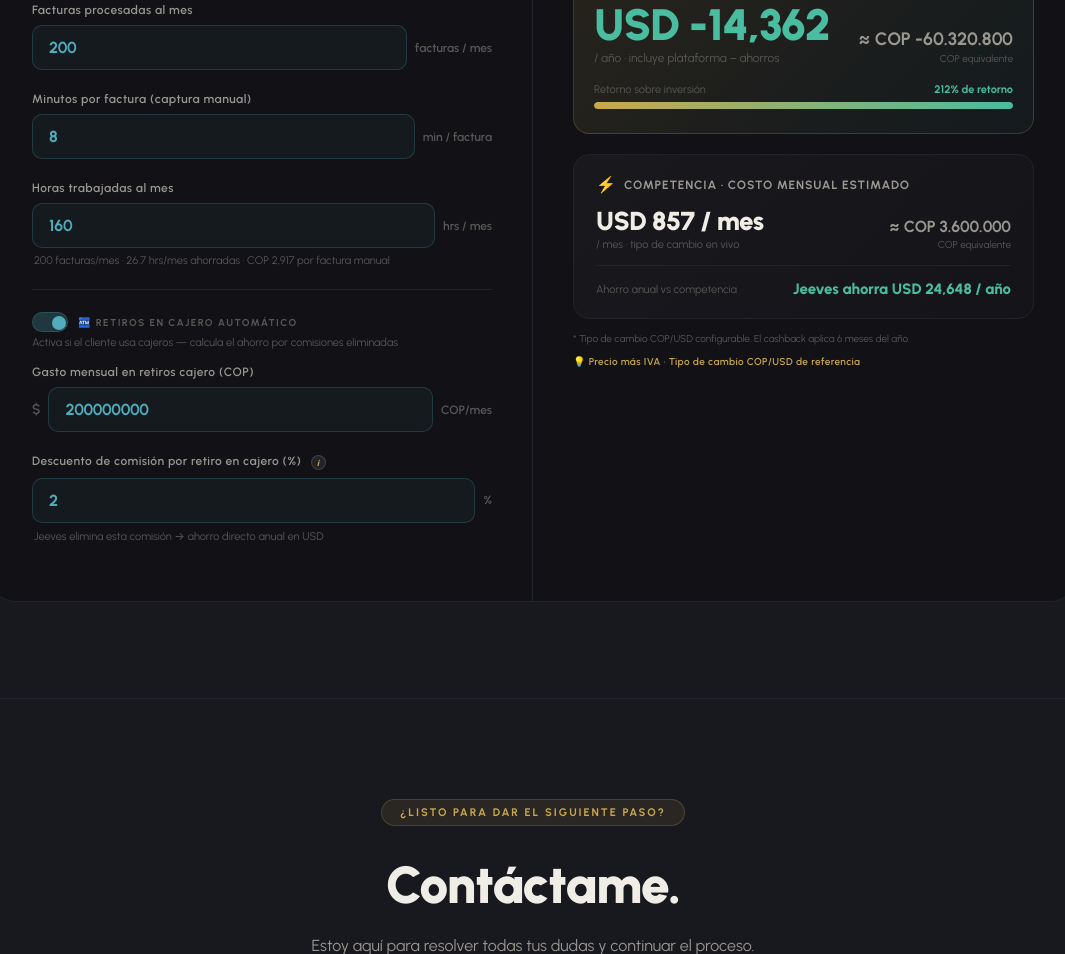
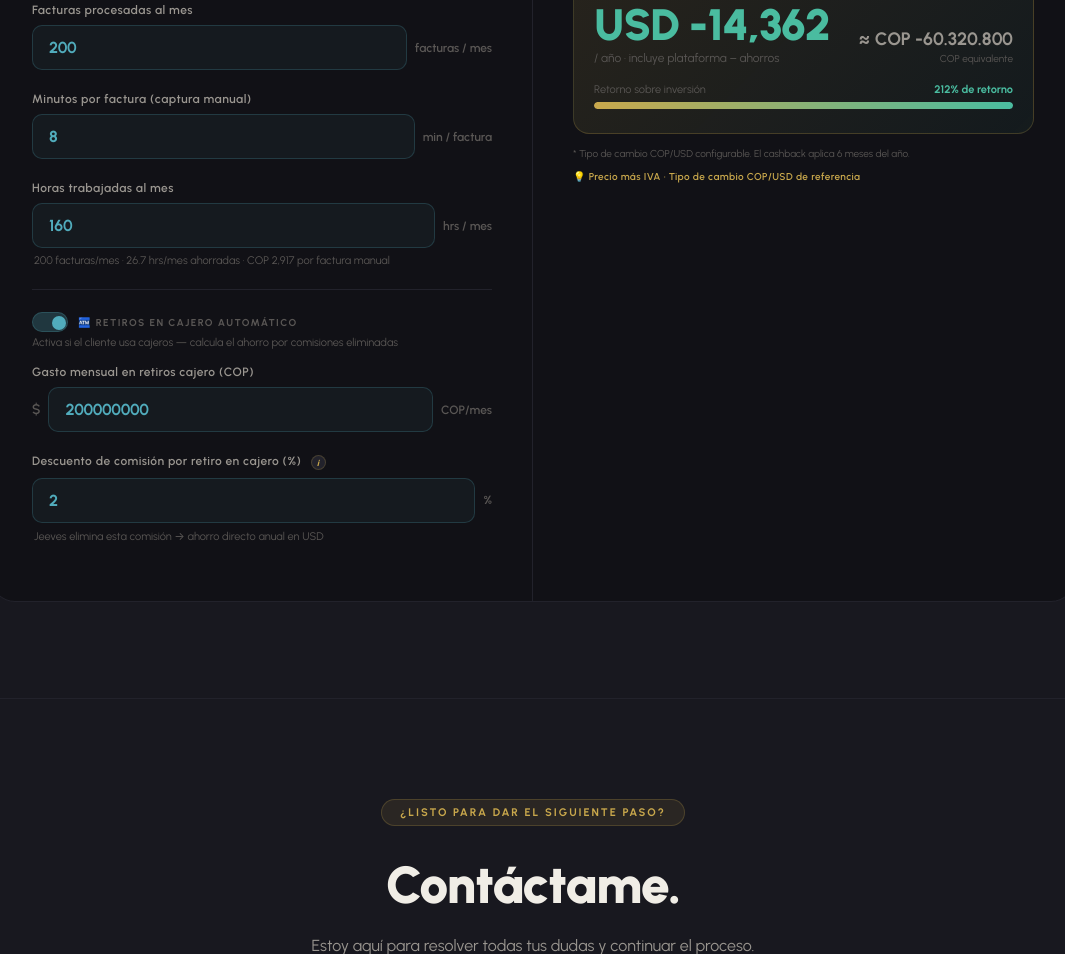
Before and after one commit to jesusirigoyen-SE/Alpina, a plain HTML site: page index.html in a window 1280 px wide. Shown: the part 4410-5364 px from the top of the page, without its empty margins (107-1172 px from the left). Drawn offline with Linux system fonts and the light colour scheme; no server answers.

Commit message:
Add files via upload

```diff
--- a/index.html
+++ b/index.html
@@ -1161,28 +1161,6 @@
                 <span class="roi-pct" id="res_roi">—</span>
               </div>
               <div class="roi-track"><div class="roi-fill" id="roi_fill"></div></div>
-            </div>
-          </div>
-
-          <!-- Competencia comparison -->
-          <div style="margin-top:20px;background:linear-gradient(135deg,rgba(255,255,255,0.03) 0%,rgba(255,255,255,0.01) 100%);border:1px solid var(--black-4);border-radius:16px;padding:20px 22px;">
-            <div style="display:flex;align-items:center;gap:8px;margin-bottom:14px;">
-              <span style="font-size:16px;">⚡</span>
-              <div style="font-size:12px;font-weight:700;color:var(--text-secondary);text-transform:uppercase;letter-spacing:0.07em;">Competencia · Costo mensual estimado</div>
-            </div>
-            <div style="display:flex;align-items:flex-end;justify-content:space-between;flex-wrap:wrap;gap:12px;">
-              <div>
-                <div style="font-size:26px;font-weight:900;color:var(--text-primary);letter-spacing:-0.02em;line-height:1;" id="comp_usd">USD 0</div>
-                <div style="font-size:11px;color:var(--text-muted);margin-top:4px;">/ mes · tipo de cambio en vivo</div>
-              </div>
-              <div style="text-align:right;">
-                <div style="font-size:16px;font-weight:700;color:var(--text-secondary);" id="comp_cop">≈ COP 0</div>
-                <div style="font-size:10px;color:var(--text-muted);margin-top:2px;">COP equivalente</div>
-              </div>
-            </div>
-            <div style="margin-top:14px;padding-top:14px;border-top:1px solid var(--black-4);display:flex;align-items:center;justify-content:space-between;flex-wrap:wrap;gap:8px;">
-              <div style="font-size:11px;color:var(--text-muted);">Ahorro anual vs competencia</div>
-              <div style="font-size:15px;font-weight:800;color:var(--green);" id="comp_ahorro">—</div>
             </div>
           </div>
 
@@ -1553,28 +1531,6 @@
   }
   setText('res_neto_cop', '≈ COP ' + fcop(netoAnoCOP));
   setText('res_neto_usd', '≈ COP ' + fcop(netoAnoCOP));
-
-  // ── Competencia ──
-  var compMesCOP = 3600000;
-  var compMesUSD = compMesCOP / tdc;
-  var compAnoUSD = compMesUSD * 12;
-  var compAnoCOP = compMesCOP * 12;
-  setText('comp_usd', fusd(compMesUSD) + ' / mes');
-  setText('comp_cop', '≈ COP ' + fcop(compMesCOP));
-  var ahorroVsCompUSD = compAnoUSD - netoAnoUSD;
-  var ahorroEl = document.getElementById('comp_ahorro');
-  if (ahorroEl) {
-    if (ahorroVsCompUSD > 0) {
-      ahorroEl.textContent = 'Jeeves ahorra ' + fusd(ahorroVsCompUSD) + ' / año';
-      ahorroEl.style.color = 'var(--green)';
-    } else if (ahorroVsCompUSD < 0) {
-      ahorroEl.textContent = 'Competencia ahorra ' + fusd(Math.abs(ahorroVsCompUSD)) + ' / año';
-      ahorroEl.style.color = 'var(--amber)';
-    } else {
-      ahorroEl.textContent = 'Precio equivalente';
-      ahorroEl.style.color = 'var(--text-muted)';
-    }
-  }
 
   // ROI
   var roiEl = document.getElementById('res_roi');
```
